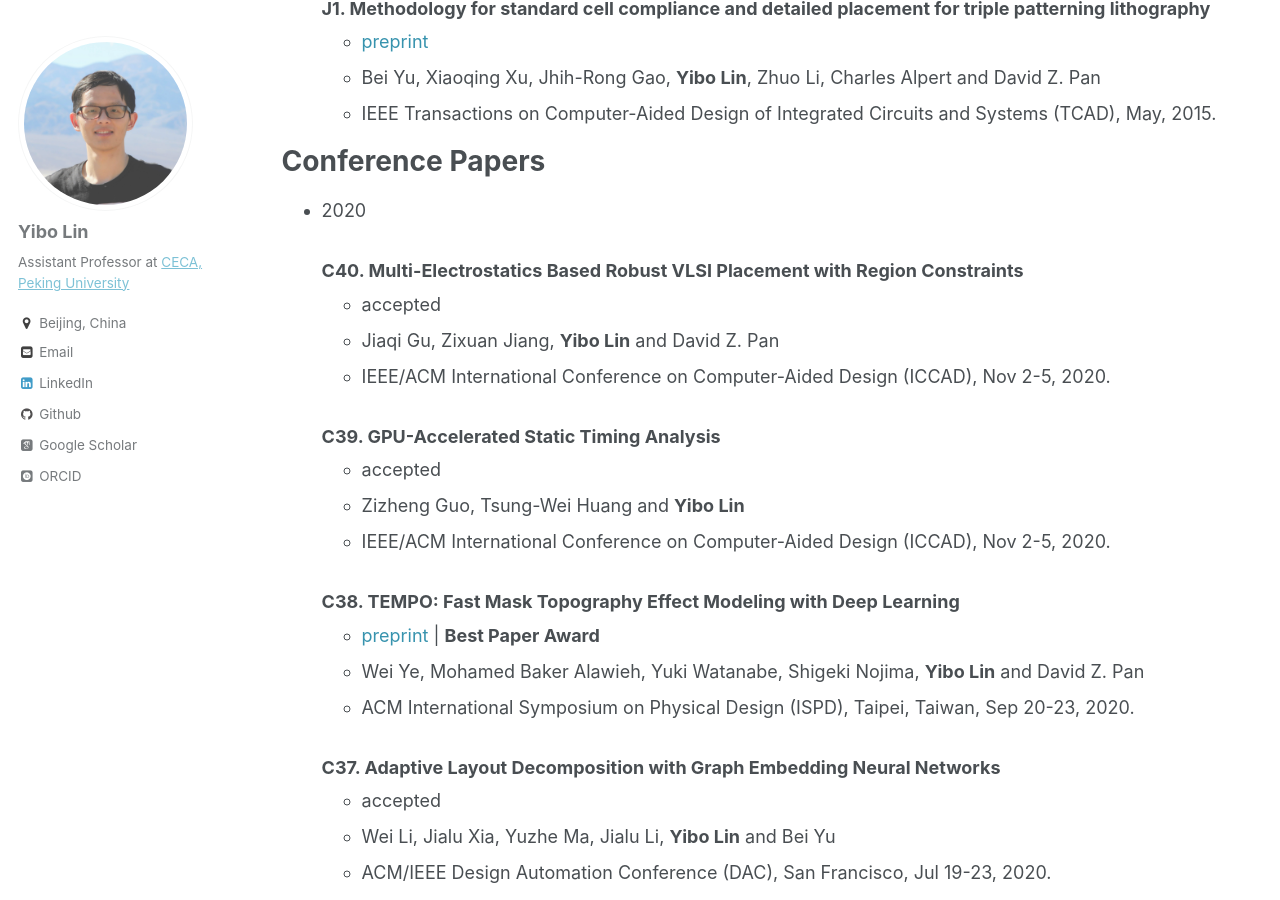
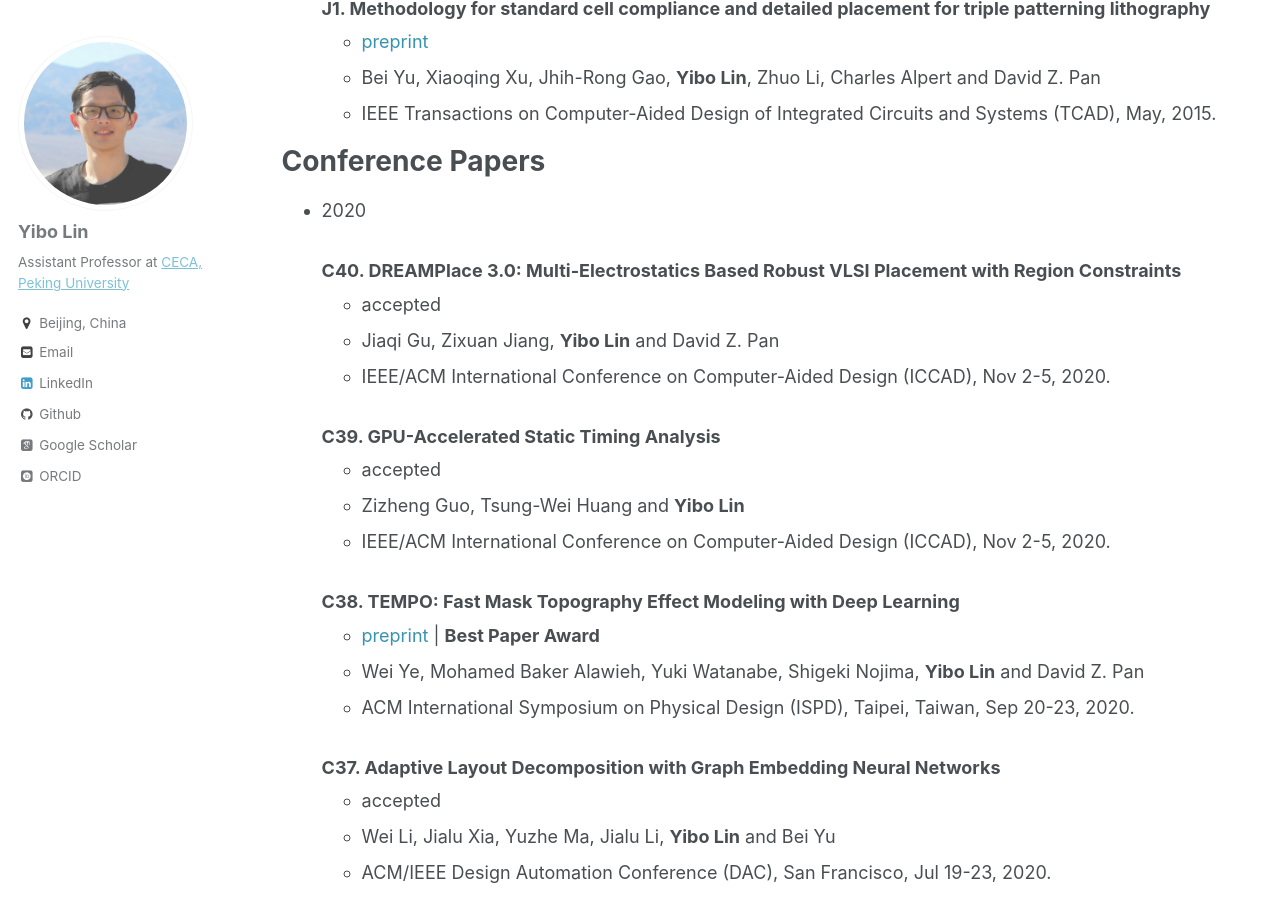
Before and after one commit to limbo018/limbo018.github.io, a Jekyll site: the page built from _pages/publications.md, in a window 1280 px wide and 900 px high, scrolled down 4660 px. Built offline with Jekyll 4.4.1, drawn with Linux system fonts in a browser that asks for light colours; some web fonts are replaced.

Commit message:
update title

```diff
--- a/_pages/publications.md
+++ b/_pages/publications.md
@@ -160,7 +160,7 @@ Conference Papers
 
 * 2020
 
-  ### C40. Multi-Electrostatics Based Robust VLSI Placement with Region Constraints
+  ### C40. DREAMPlace 3.0: Multi-Electrostatics Based Robust VLSI Placement with Region Constraints
      * accepted
      * Jiaqi Gu, Zixuan Jiang, **Yibo Lin** and David Z. Pan
      * IEEE/ACM International Conference on Computer-Aided Design (ICCAD), Nov 2-5, 2020.
--- a/ref/publications.bib
+++ b/ref/publications.bib
@@ -511,7 +511,7 @@
 }
 
 @inproceedings{PLACE_ICCAD2020_Gu,
-  title={Multi-Electrostatics Based Robust VLSI Placement with Region Constraints},
+  title={DREAMPlace 3.0: Multi-Electrostatics Based Robust VLSI Placement with Region Constraints},
   author={Gu, Jiaqi and Jiang, Zixuan and Lin, Yibo and Pan, David Z.},
   booktitle=iccad,
   pages={},
```
Also changed, not shown: _includes/publications_cv.md (+1 -1 lines), 3 other files.
